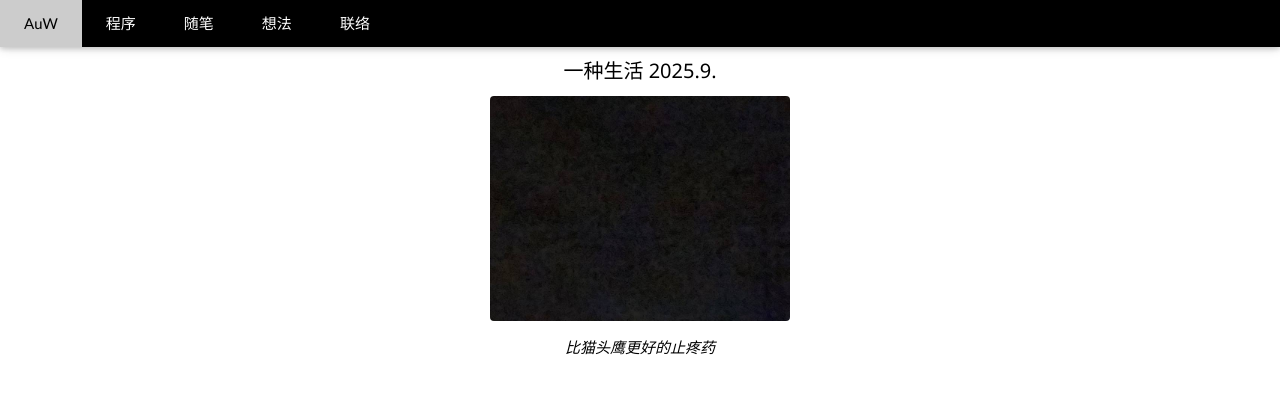
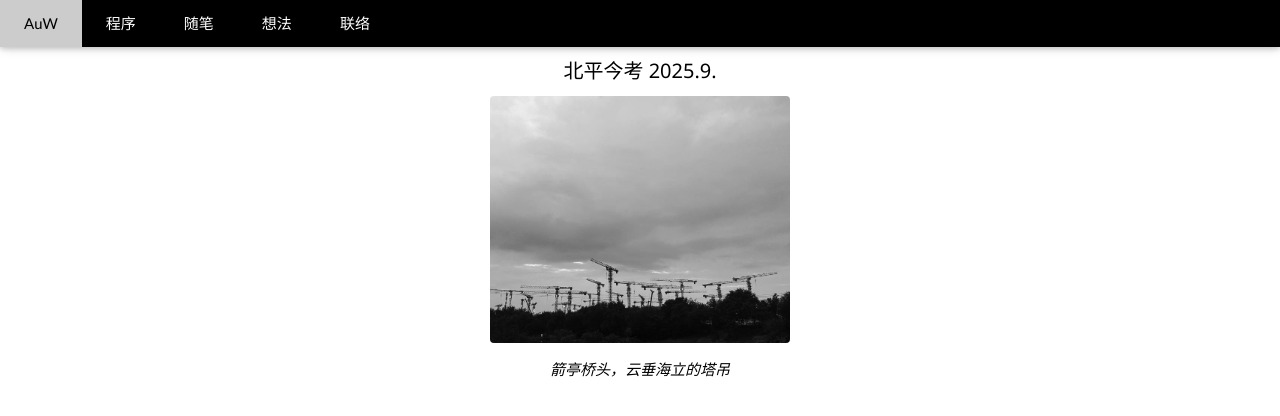
Before and after one commit to Amen-under-Wu/amen-under-wu.github.io, a plain HTML site: page index.html in a window 1280 px wide. Drawn offline with nearby package versions, Linux system fonts and the light colour scheme.

Commit message:
feat: add new cover

```diff
--- a/index.html
+++ b/index.html
@@ -70,6 +70,7 @@
         "一种生活 2025.7.-等天亮，鬼就不哭了",
         "像素画 2022.12.-火焰的种子，在夜晚",
         "一种生活 2025.9.-比猫头鹰更好的止疼药",
+        "北平今考 2025.9.-箭亭桥头，云垂海立的塔吊",
     ];
 
     let randomNum = Math.floor((Math.random() * coverTxt.length));
```
Also changed, not shown: cover/13.jpg (added).
